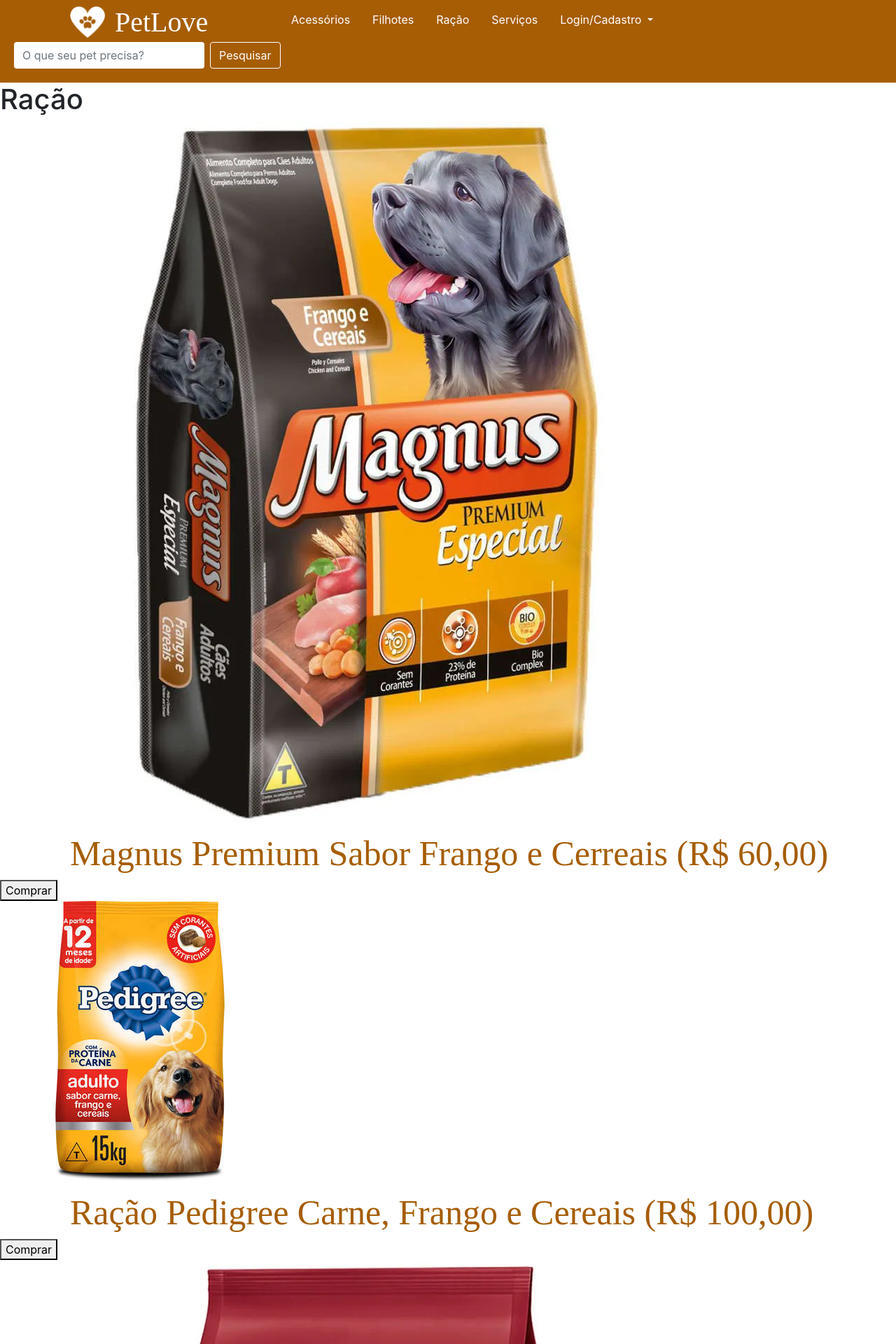
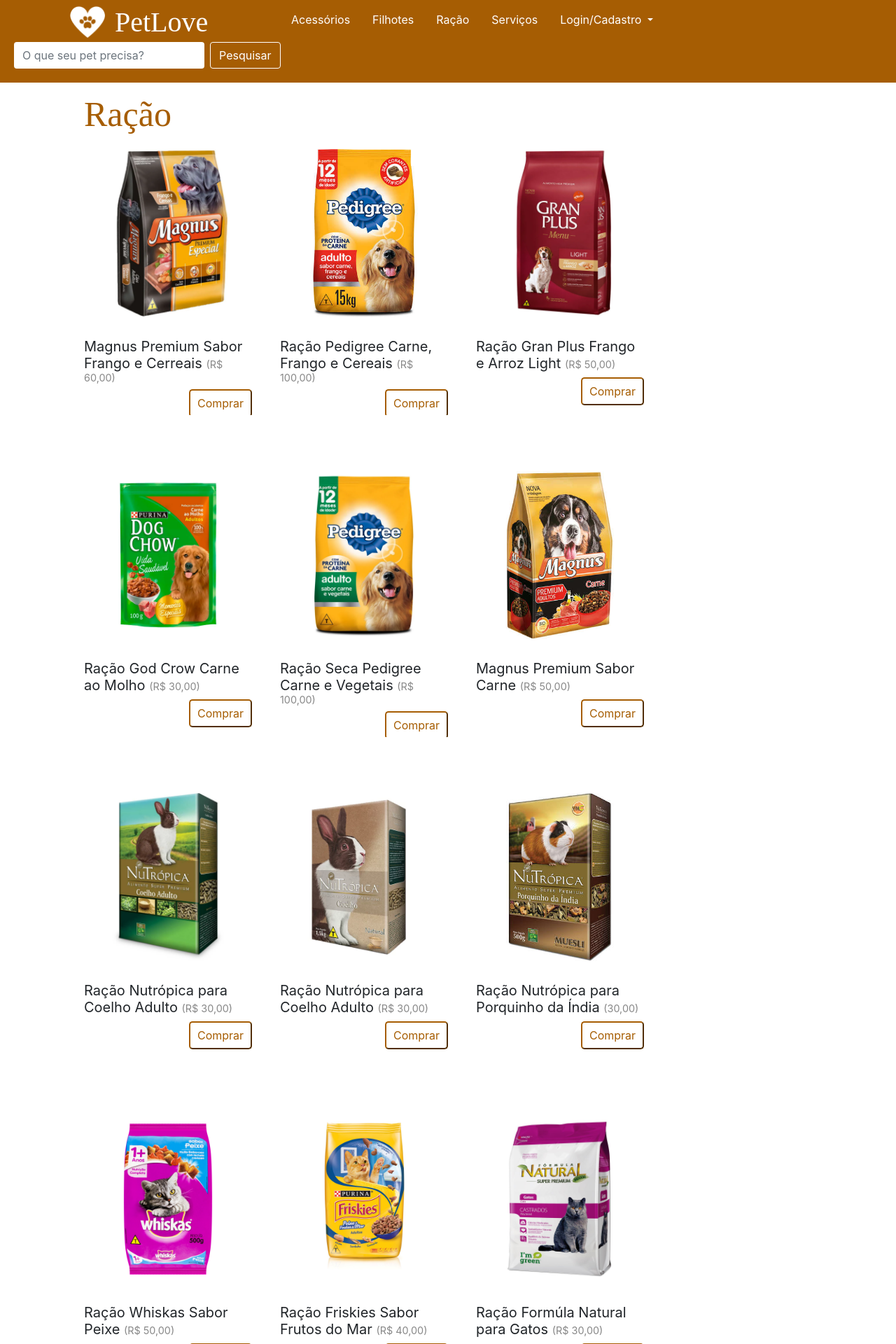
Before and after one commit to keylianegadelha/Petshop, a PHP site: page /racao.php in a window 1280 px wide. Shown: the top 1920 px of the page at 70% size. Run offline with PHP 8.4, Linux system fonts and the light colour scheme; some web fonts are replaced.

Commit message:
Update produtos.css

```diff
--- a/visual/produtos.css
+++ b/visual/produtos.css
@@ -1,4 +1,9 @@
 @import url('https://fonts.googleapis.com/css?family=Cookie|Spartan&display=swap');
+@font-face {
+    src: url(Cookie-Regular.ttf);
+    font-family: 'Cookie-Regular';
+    font-weight: normal;
+}
 .nav{
     padding-top: -20px;
     padding-bottom: 20px;
@@ -68,98 +73,75 @@
     margin-left: 360px;
     color: black;
 }
-/* Menu*/
-h2{
+#app{
+  margin-left: 100px;
+  margin-right: 100px;
+}
+img {
+  max-width: 100%;
+  height: auto;
+}
+
+.app-title {
   font-family: 'Cookie-Regular';
   font-size: 50px;
-    margin-left: 100px;
+  margin-left: 20px;
+  margin-bottom: -30px;
   color: #A65D03;
   margin-top: 15px;
 }
-.menuL{
-    font-size: 20px;
-    margin-left: 130px;
-}
-.edicao{
-   color: #A65D03;
-   font-size: 20px;
-}
-.edicao:hover{
-    color: #F0BC5E;
-    text-decoration: none;
-}
-#ap{
-    margin-left: 130px;
-}
-#ep{
-    margin-left: 140px;
-}
-#ip{
-    margin-left: 145px;
-}
-#op{
-    margin-left: 135px;
+
+.animal {
+  margin-left: 100px;
+  height: 400px;
+  width: 280px;
+  float: left;
+  padding: 20px;
+  margin: 30px auto;
+  overflow: hidden;
 }
 
-/*Títulos*/
-.p{
-    position: absolute;
-    font-family: 'Cookie-Regular';
-    font-size: 40px;
-    margin-left: 364px;
-    margin-bottom: 30px;
-    color: #A65D03;
-}
-#a{
-    margin-top: -200px;
-}
-#b{
-    margin-top: 70px;
-}
-#c{
-    margin-top: 140px;
-}
-#d{
-    margin-top: 70px;
+.animal h4 {
+  margin: 0 0 6px 0;
 }
 
-.card-deck{
-    height: 370px;
-    width: 900px;
-    margin-left: 350px;
-    margin-right: 100px;
-    margin-top: 90px;
-    margin-bottom: -55px;
-}
-#comprar{
+.comprar{
     color: #A65D03;
     border-color: #A65D03;
-    margin-left: 140px;
+    background-color: white;
+    margin-left: 150px;
+    height: 40px;
+    width: 90px;
+    border-radius: 5px;
+    margin-bottom: 30px;
 }
-#comprar:hover{
+.comprar:hover{
     color: white;
     background-color: #A65D03;
 }
-#primeiro{
-    margin-top: -125px;
+
+.pet-photo {
+  float:inherit;
+  width: 100%;
+  margin-bottom: inherit;
+  margin-right: 15px;
 }
-#segundo{
-    margin-top: 145px;
 
+.pet-name {
+  font-size: 20px;
+  font-weight: normal;
 }
-#terceiro{
-    margin-top: 220px;
-    margin-bottom: 20px;
+
+.species {
+  font-size: 0.9rem;
+  color: #888;
+  vertical-align: middle;
 }
-#quarto{
-    margin-top: 150px;
-    margin-bottom: 60px;
-}
-/*Footer*/
 .page-footer{
   padding-top: -20px;
   padding-bottom: 70px;
-    margin-top: 50px;
+  margin-top: 2300px;
+  padding-left: -100px;
   background-color: #A65D03;
 }
 #copyright{
```
Lines whose indentation alone changed are shown as unchanged.
